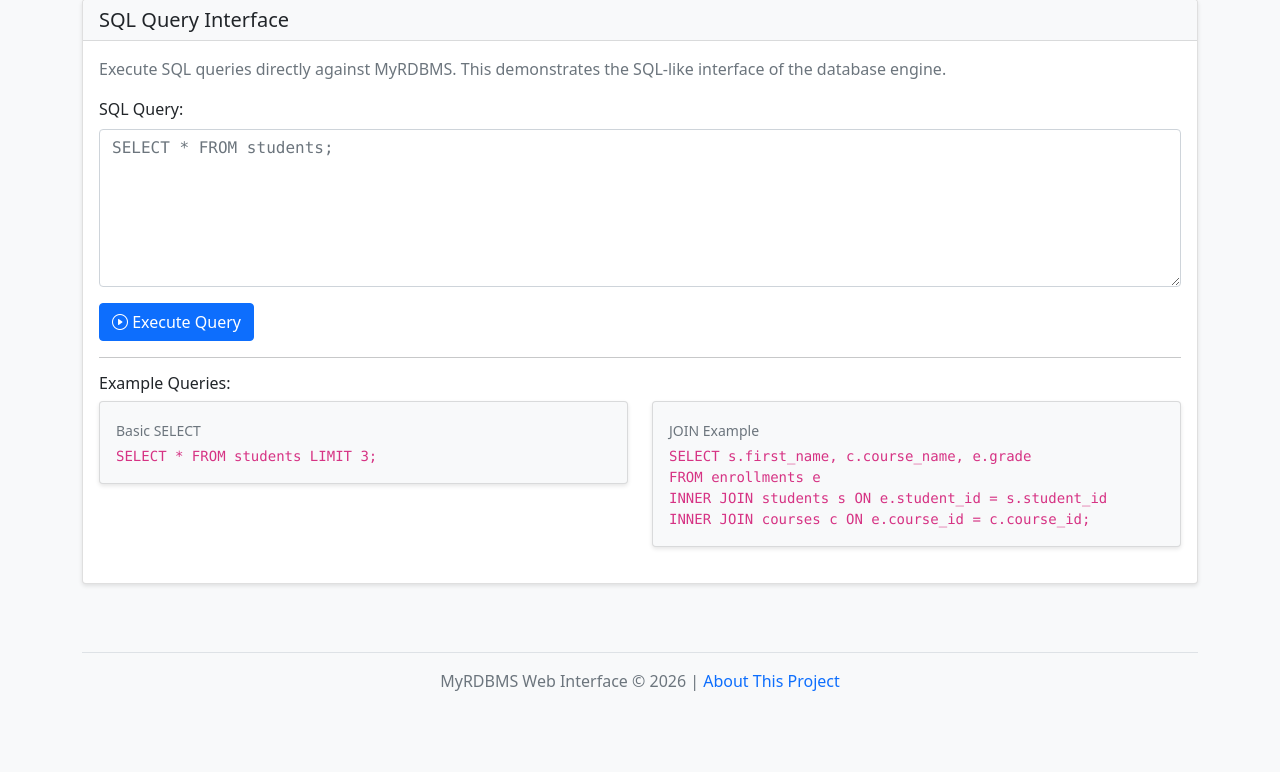
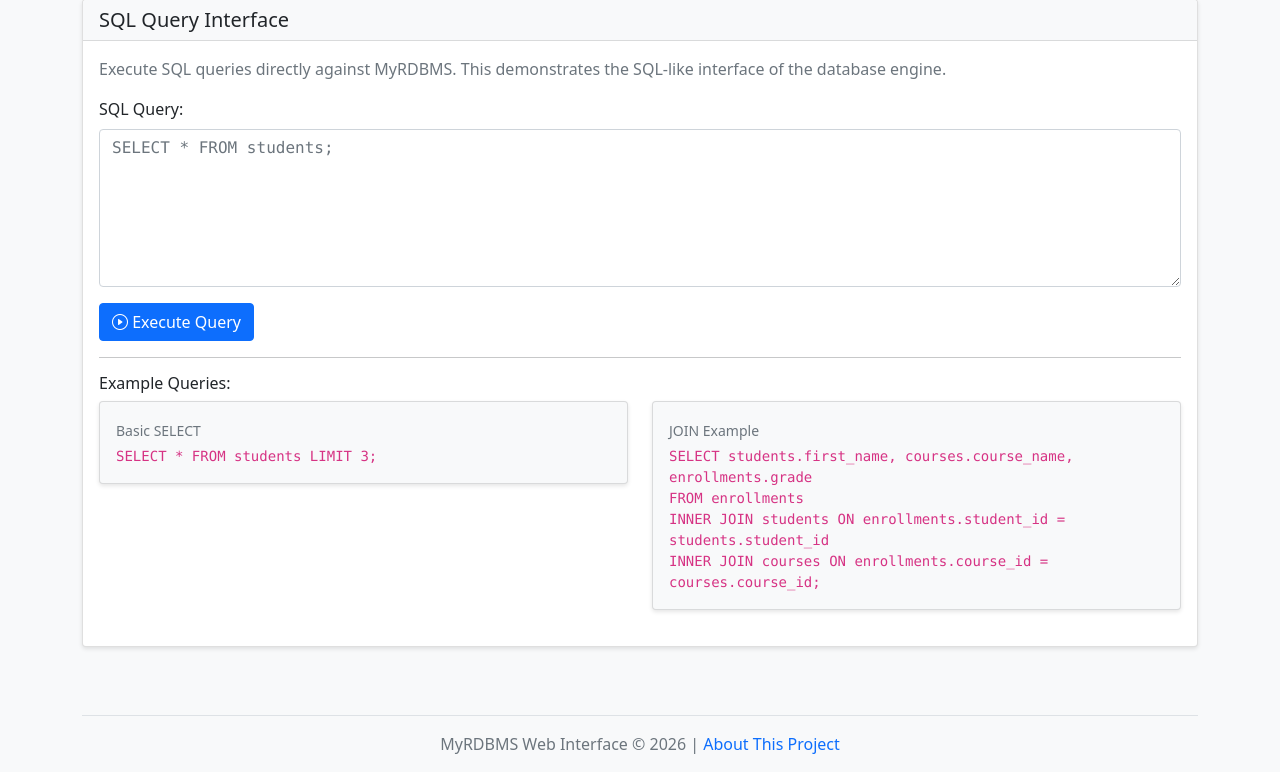
Before and after one commit to Polceze/MyRDBMS, a Flask app: page /query in a window 1280 px wide. Shown: the part 101-873 px from the top of the page. Before the commit the page ends 792 px from the top, so only its background shows below. Run offline with Flask 3, Linux system fonts and the light colour scheme.

Commit message:
Updated a query demo on the web app to align with the current system's limits (aliases not supported). Also updated the README file to document this known issue

```diff
--- a/web_app/templates/query.html
+++ b/web_app/templates/query.html
@@ -43,10 +43,10 @@
                             <div class="card-body">
                                 <small class="text-muted">JOIN Example</small>
                                 <code class="d-block mt-1">
-                                    SELECT s.first_name, c.course_name, e.grade<br>
-                                    FROM enrollments e<br>
-                                    INNER JOIN students s ON e.student_id = s.student_id<br>
-                                    INNER JOIN courses c ON e.course_id = c.course_id;
+                                    SELECT students.first_name, courses.course_name, enrollments.grade<br>
+                                    FROM enrollments<br>
+                                    INNER JOIN students ON enrollments.student_id = students.student_id<br>
+                                    INNER JOIN courses ON enrollments.course_id = courses.course_id;
                                 </code>
                             </div>
                         </div>
```
Also changed, not shown: README.md.
